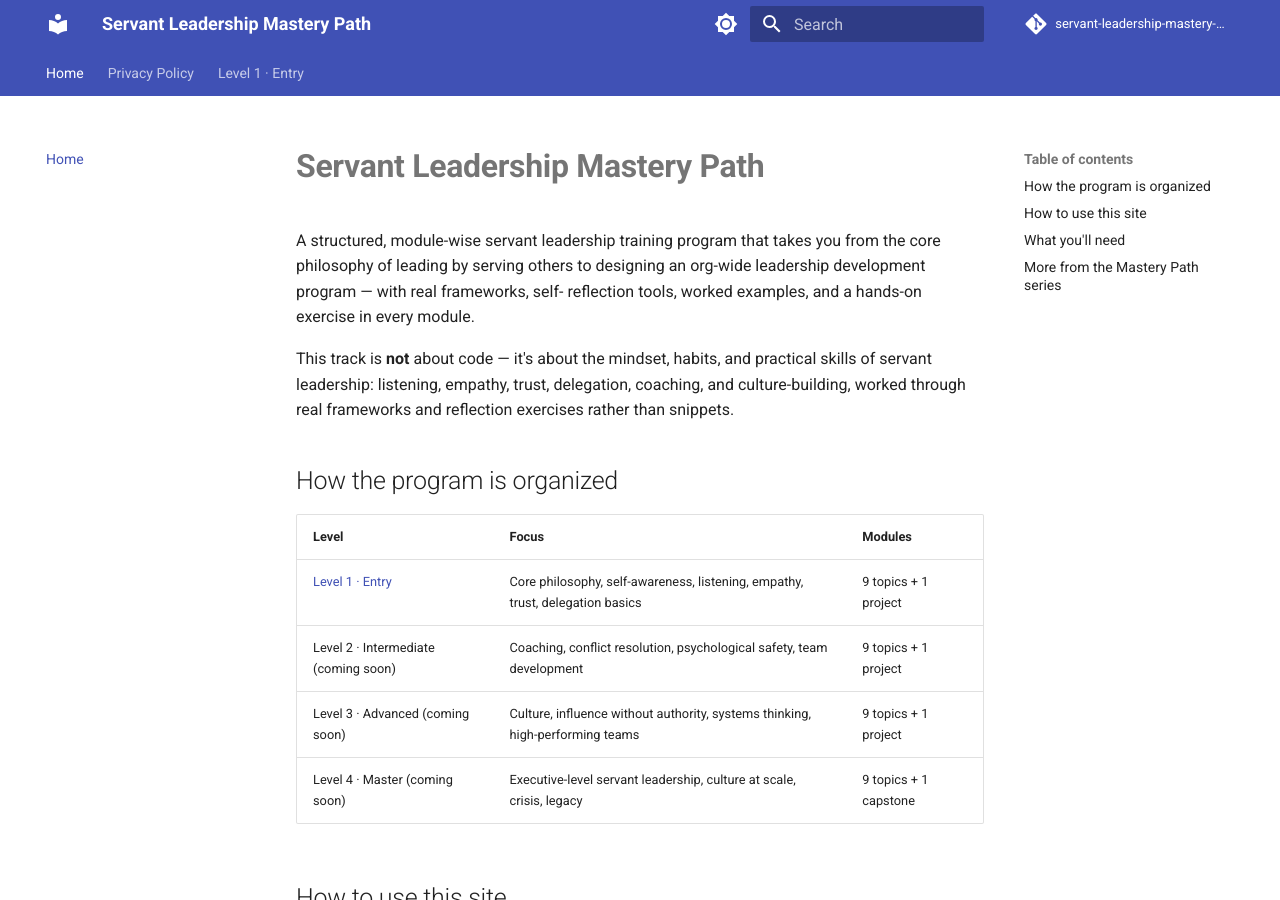
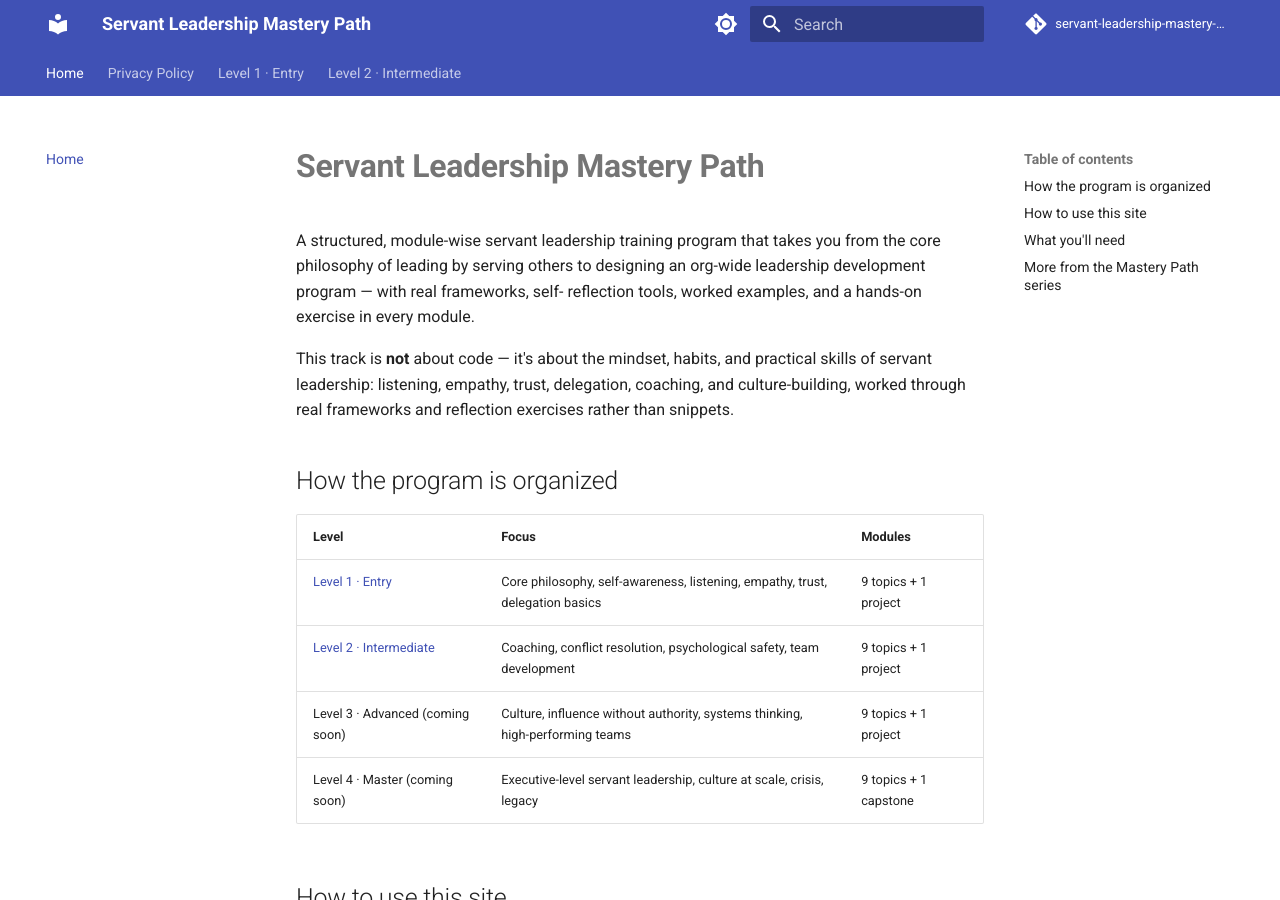
Before and after one commit to SIGILIPELLI/servant-leadership-mastery-path, an MkDocs documentation site: the page built from docs/index.md, in a window 1280 px wide and 900 px high. Built offline with MkDocs 1.6.1 and Material for MkDocs 9.7.7, drawn with Linux system fonts in a browser that asks for light colours; comment, search, counter and statistics services are not loaded; part of the change alters nothing that is shown.

Commit message:
Restore finished level(s) to nav/sitemap/homepage
Real content is now written for this level; lifting the interim
AdSense thin-content exclusion put in place while it was still stubs.

Co-Authored-By: Claude Opus 5 <noreply@anthropic.com>

```diff
--- a/docs/index.md
+++ b/docs/index.md
@@ -20,7 +20,7 @@ and reflection exercises rather than snippets.
 | Level | Focus | Modules |
 |-------|-------|---------|
 | [Level 1 · Entry](level-1/index.md) | Core philosophy, self-awareness, listening, empathy, trust, delegation basics | 9 topics + 1 project |
-| Level 2 · Intermediate (coming soon) | Coaching, conflict resolution, psychological safety, team development | 9 topics + 1 project |
+| [Level 2 · Intermediate](level-2/index.md) | Coaching, conflict resolution, psychological safety, team development | 9 topics + 1 project |
 | Level 3 · Advanced (coming soon) | Culture, influence without authority, systems thinking, high-performing teams | 9 topics + 1 project |
 | Level 4 · Master (coming soon) | Executive-level servant leadership, culture at scale, crisis, legacy | 9 topics + 1 capstone |
 
--- a/mkdocs.yml
+++ b/mkdocs.yml
@@ -62,8 +62,19 @@ nav:
       - "08 · Feedback Basics (Giving and Receiving)": level-1/08-feedback-basics.md
       - "09 · Serving vs. Directing (The Mindset Shift)": level-1/09-serving-vs-directing.md
       - "10 · Project — Personal Servant Leadership Philosophy Statement": level-1/10-project-philosophy-statement.md
+  - "Level 2 · Intermediate":
+      - Overview: level-2/index.md
+      - "01 · Coaching Fundamentals for Leaders": level-2/01-coaching-fundamentals.md
+      - "02 · Conflict Resolution as a Servant Leader": level-2/02-conflict-resolution.md
+      - "03 · Building Psychological Safety": level-2/03-psychological-safety.md
+      - "04 · Team Development Stages (Tuckman's Model)": level-2/04-team-development-stages.md
+      - "05 · Delegation Deep Dive": level-2/05-delegation-deep-dive.md
+      - "06 · Difficult Conversations": level-2/06-difficult-conversations.md
+      - "07 · Leading Through Change": level-2/07-leading-through-change.md
+      - "08 · Recognizing & Developing Talent": level-2/08-recognizing-developing-talent.md
+      - "09 · Servant Leadership in Meetings": level-2/09-servant-leadership-in-meetings.md
+      - "10 · Project — A Coaching Plan for a Direct Report": level-2/10-project-coaching-plan.md
 # --- auto-pruned stub levels (see AdSense low-value-content fix) ---
 exclude_docs: |
-  level-2/*.md
   level-3/*.md
   level-4/*.md
```
